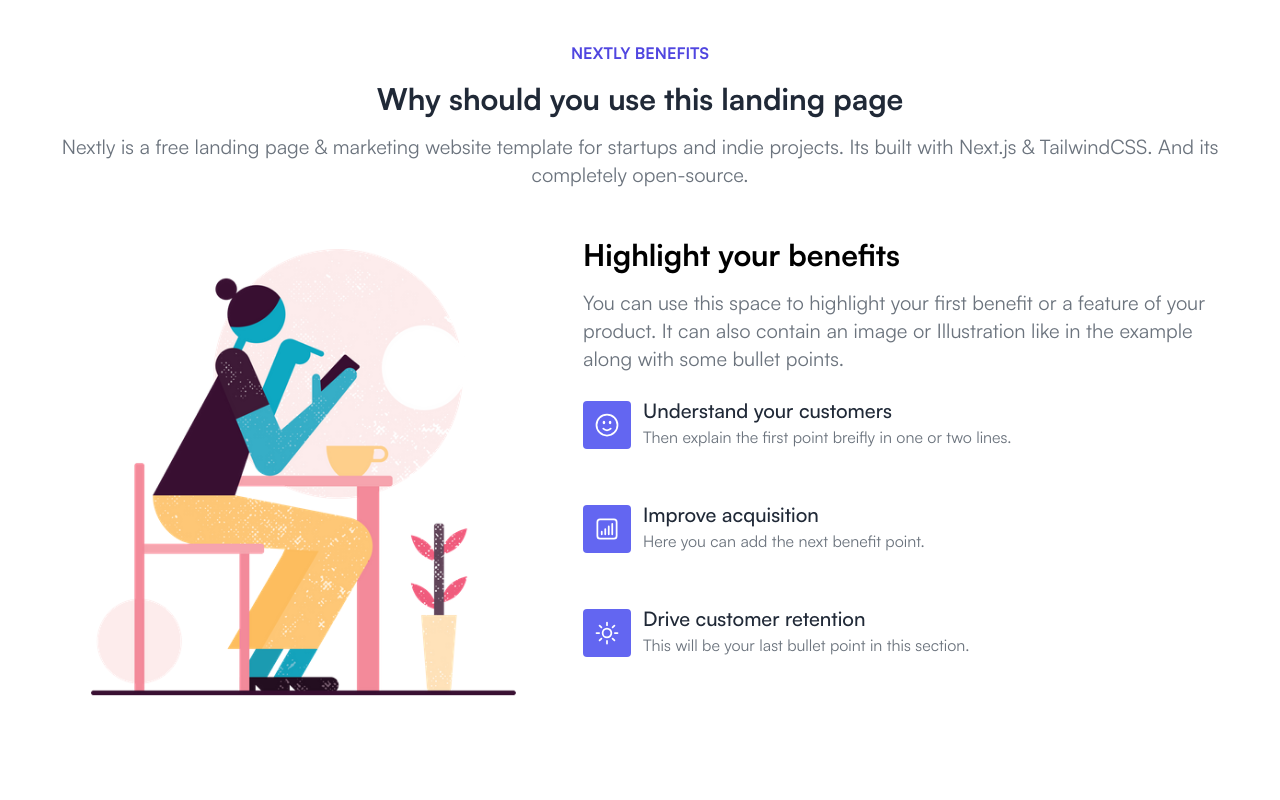
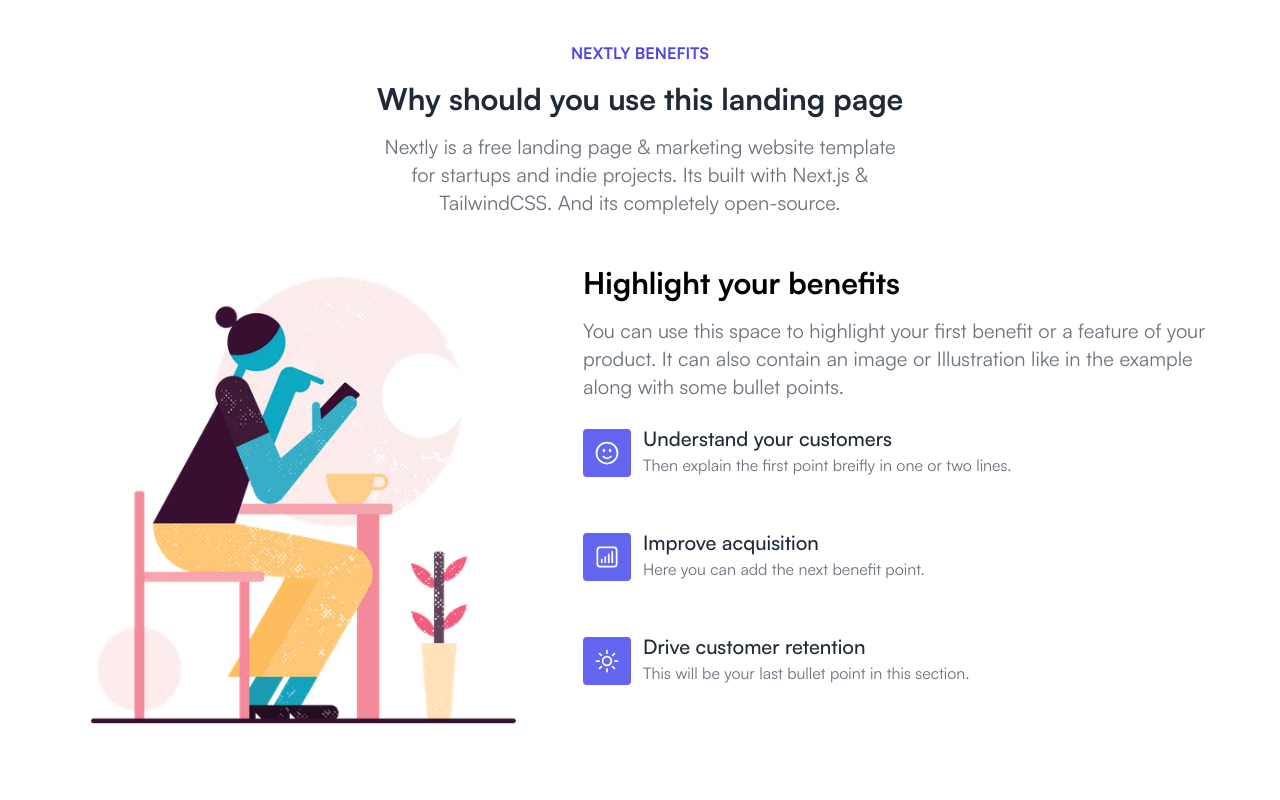
Before and after one commit to SayeemZaman/Nextly-Landing-Page, a React (Vite) app: page / in a window 1280 px wide. Shown: the part 880-1680 px from the top of the page. Built offline with nearby package versions, Linux system fonts and the light colour scheme.

Commit message:
add responsiveness to Head

```diff
--- a/src/components/Head.jsx
+++ b/src/components/Head.jsx
@@ -3,7 +3,7 @@
     <>
       <h2 className="font-bold text-prime text-center">{head}</h2>
       <h3 className="font-bold text-3xl text-gunmetal text-center">{title}</h3>
-      <p className="text-lg text-slate-gray text-center">{desc}</p>
+      <p className="text-lg text-slate-gray text-center max-w-[512px] mx-auto">{desc}</p>
     </>
   );
 };
```
